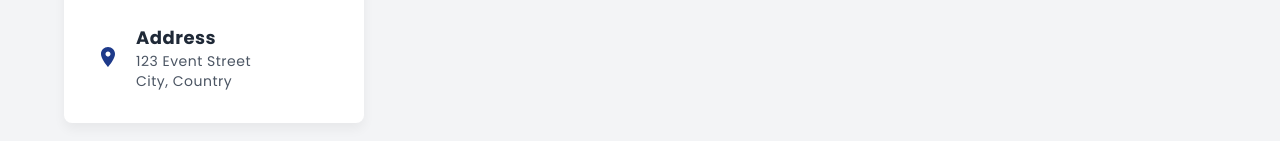
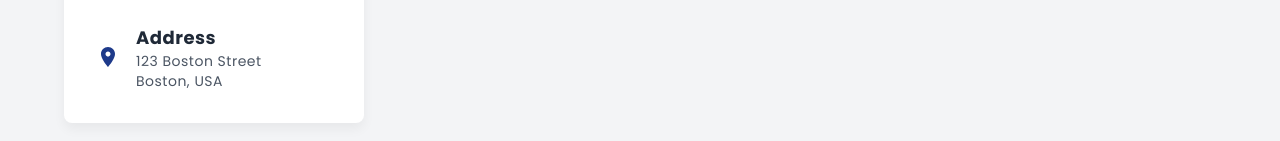
Before and after one commit to mariamgeorge-git/EventTick, a React (Create React App) app in the folder frontendd/: page /contact in a window 1280 px wide. Shown: the part 453-594 px from the top of the page. Built offline with nearby package versions, Linux system fonts and the light colour scheme.

Commit message:
Update ContactSupportPage.js

```diff
--- a/frontendd/src/pages/ContactSupportPage.js
+++ b/frontendd/src/pages/ContactSupportPage.js
@@ -84,9 +84,9 @@ const ContactSupportPage = () => {
                   Address
                 </Typography>
                 <Typography variant="body2" color="textSecondary">
-                  123 Event Street
+                  123 Boston Street
                   <br />
-                  City, Country
+                  Boston, USA
                 </Typography>
               </Box>
             </Box>
```
